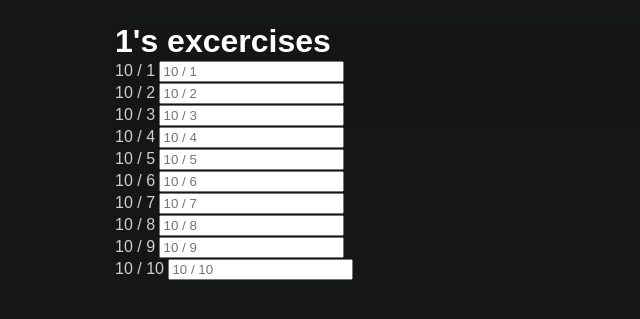
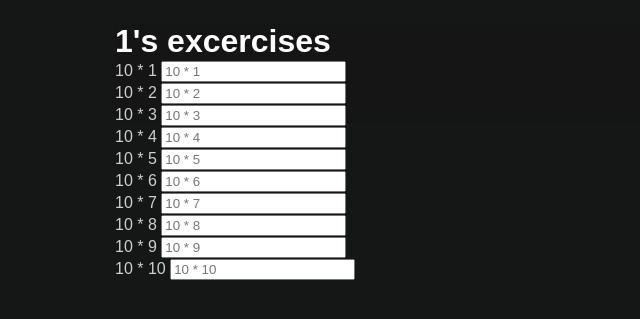
Before and after one commit to GMDPLUTONIC/Mathy, a plain HTML site: page math-types/multiplication/10s.html in a window 1280 px wide. Shown: the part 135-454 px from the top of the page, 0-640 px from the left. Drawn offline with Linux system fonts and the light colour scheme.

Commit message:
fixed some links and stuff

```diff
--- a/math-types/multiplication/10s.html
+++ b/math-types/multiplication/10s.html
@@ -15,16 +15,16 @@
 
 <div class="excercises">
     <h1>1's excercises</h1>
-    <p>10 / 1 <input placeholder="10 / 1"></input></p>
-    <p>10 / 2 <input placeholder="10 / 2"></input></p>
-    <p>10 / 3 <input placeholder="10 / 3"></input></p>
-    <p>10 / 4 <input placeholder="10 / 4"></input></p>
-    <p>10 / 5 <input placeholder="10 / 5"></input></p>
-    <p>10 / 6 <input placeholder="10 / 6"></input></p>
-    <p>10 / 7 <input placeholder="10 / 7"></input></p>
-    <p>10 / 8 <input placeholder="10 / 8"></input></p>
-    <p>10 / 9 <input placeholder="10 / 9"></input></p>
-    <p>10 / 10 <input placeholder="10 / 10"></input></p>
+    <p>10 * 1 <input placeholder="10 * 1"></input></p>
+    <p>10 * 2 <input placeholder="10 * 2"></input></p>
+    <p>10 * 3 <input placeholder="10 * 3"></input></p>
+    <p>10 * 4 <input placeholder="10 * 4"></input></p>
+    <p>10 * 5 <input placeholder="10 * 5"></input></p>
+    <p>10 * 6 <input placeholder="10 * 6"></input></p>
+    <p>10 * 7 <input placeholder="10 * 7"></input></p>
+    <p>10 * 8 <input placeholder="10 * 8"></input></p>
+    <p>10 * 9 <input placeholder="10 * 9"></input></p>
+    <p>10 * 10 <input placeholder="10 * 10"></input></p>
     </div>
 
 
```
Also changed, not shown: index.html (+6 -4 lines).
